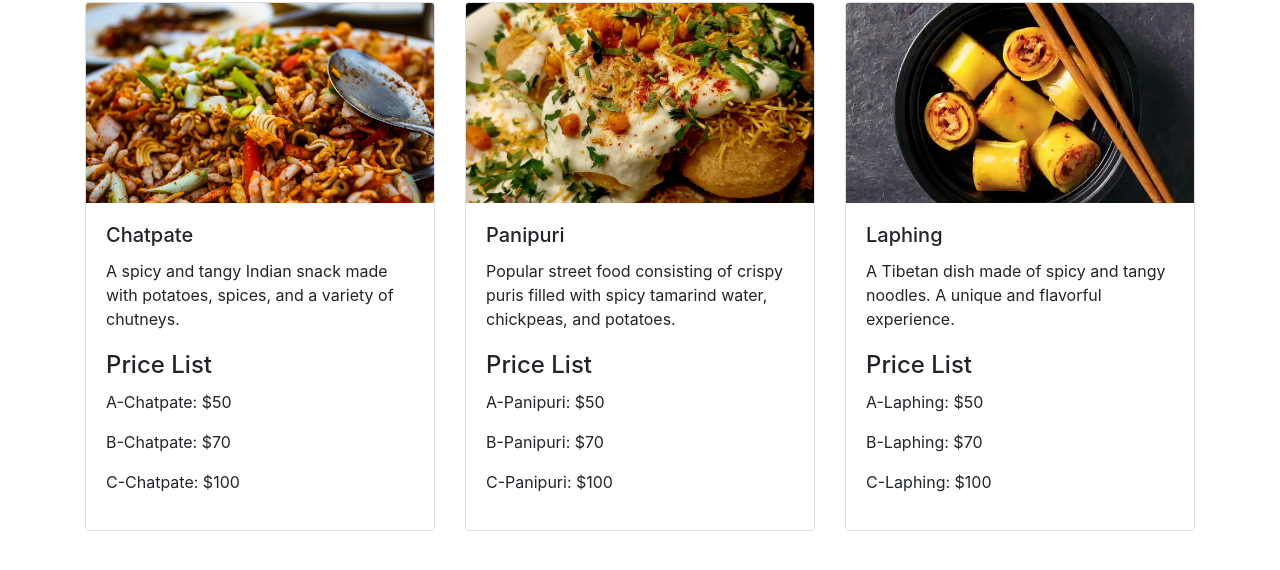
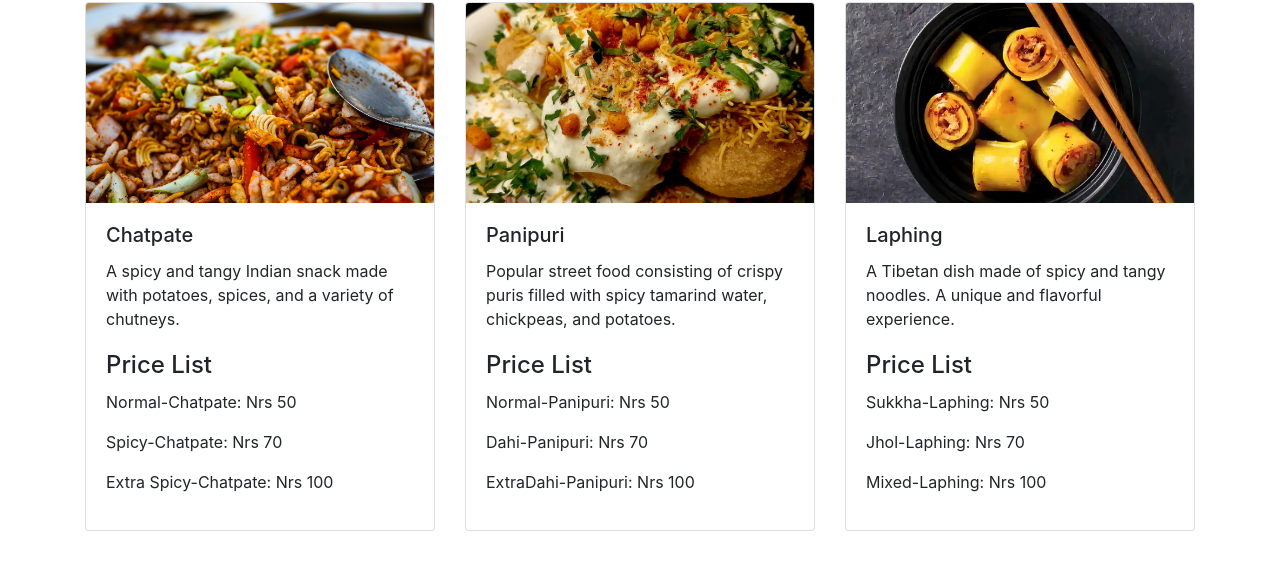
Before and after one commit to sauravpandey538/chatpatePasal, a plain HTML site: page menu.html in a window 1280 px wide. Shown: the part 128-698 px from the top of the page. Drawn offline with nearby package versions, Linux system fonts and the light colour scheme.

Commit message:
price added

```diff
--- a/menu.html
+++ b/menu.html
@@ -75,9 +75,9 @@
               </p>
               <div class="price-list">
                 <h4>Price List</h4>
-                <p>A-Chatpate: $50</p>
-                <p>B-Chatpate: $70</p>
-                <p>C-Chatpate: $100</p>
+                <p>Normal-Chatpate: Nrs 50</p>
+                <p>Spicy-Chatpate: Nrs 70</p>
+                <p>Extra Spicy-Chatpate: Nrs 100</p>
               </div>
             </div>
           </div>
@@ -93,9 +93,9 @@
               </p>
               <div class="price-list">
                 <h4>Price List</h4>
-                <p>A-Panipuri: $50</p>
-                <p>B-Panipuri: $70</p>
-                <p>C-Panipuri: $100</p>
+                <p>Normal-Panipuri: Nrs 50</p>
+                <p>Dahi-Panipuri: Nrs 70</p>
+                <p>ExtraDahi-Panipuri: Nrs 100</p>
               </div>
             </div>
           </div>
@@ -111,9 +111,9 @@
               </p>
               <div class="price-list">
                 <h4>Price List</h4>
-                <p>A-Laphing: $50</p>
-                <p>B-Laphing: $70</p>
-                <p>C-Laphing: $100</p>
+                <p>Sukkha-Laphing: Nrs 50</p>
+                <p>Jhol-Laphing: Nrs 70</p>
+                <p>Mixed-Laphing: Nrs 100</p>
               </div>
             </div>
           </div>
```
